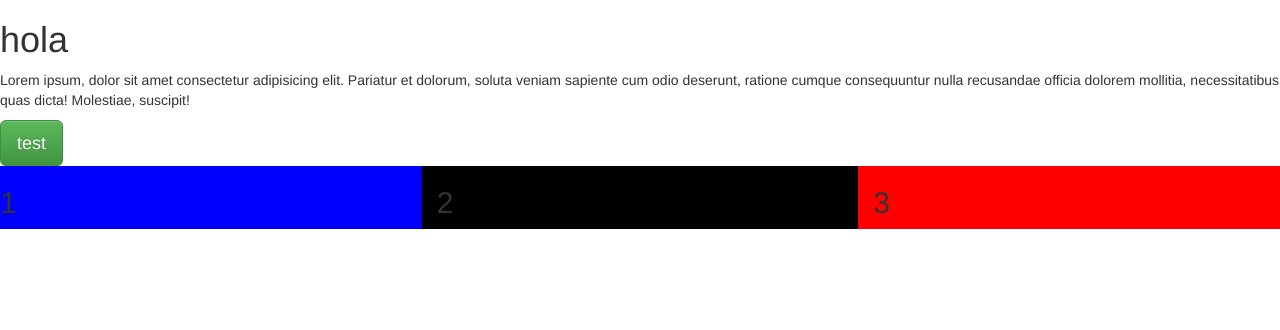
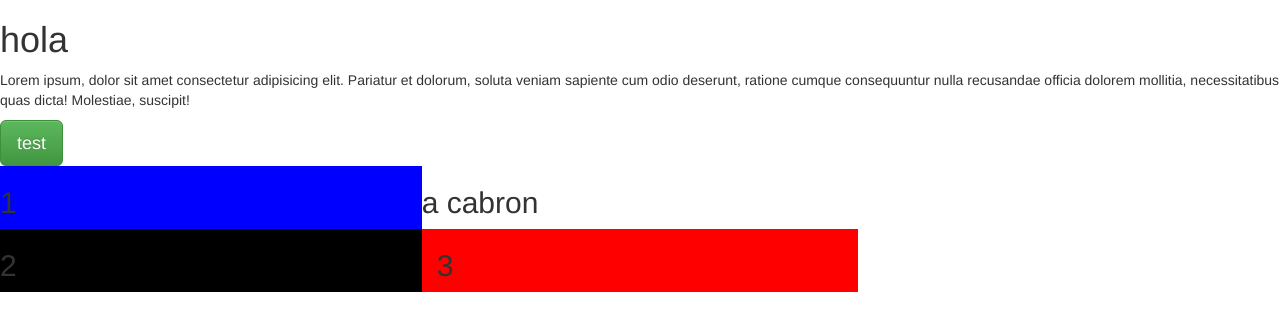
Before and after one commit to TheSymonds/EjemploBootstrap, a plain HTML site: page index.html in a window 1280 px wide. Drawn offline with nearby package versions, Linux system fonts and the light colour scheme.

Commit message:
second commit

```diff
--- a/index.html
+++ b/index.html
@@ -15,6 +15,7 @@
           <div class="col-md-4 col-xs-12" style="background-color:blue;">
                <h2>1</h2>
               </div>
+              <h2> a cabron </h2>
 
               <div class="col-md-4 col-xs-12"style="background-color:black;">
                     <h2>2</h2>
```
